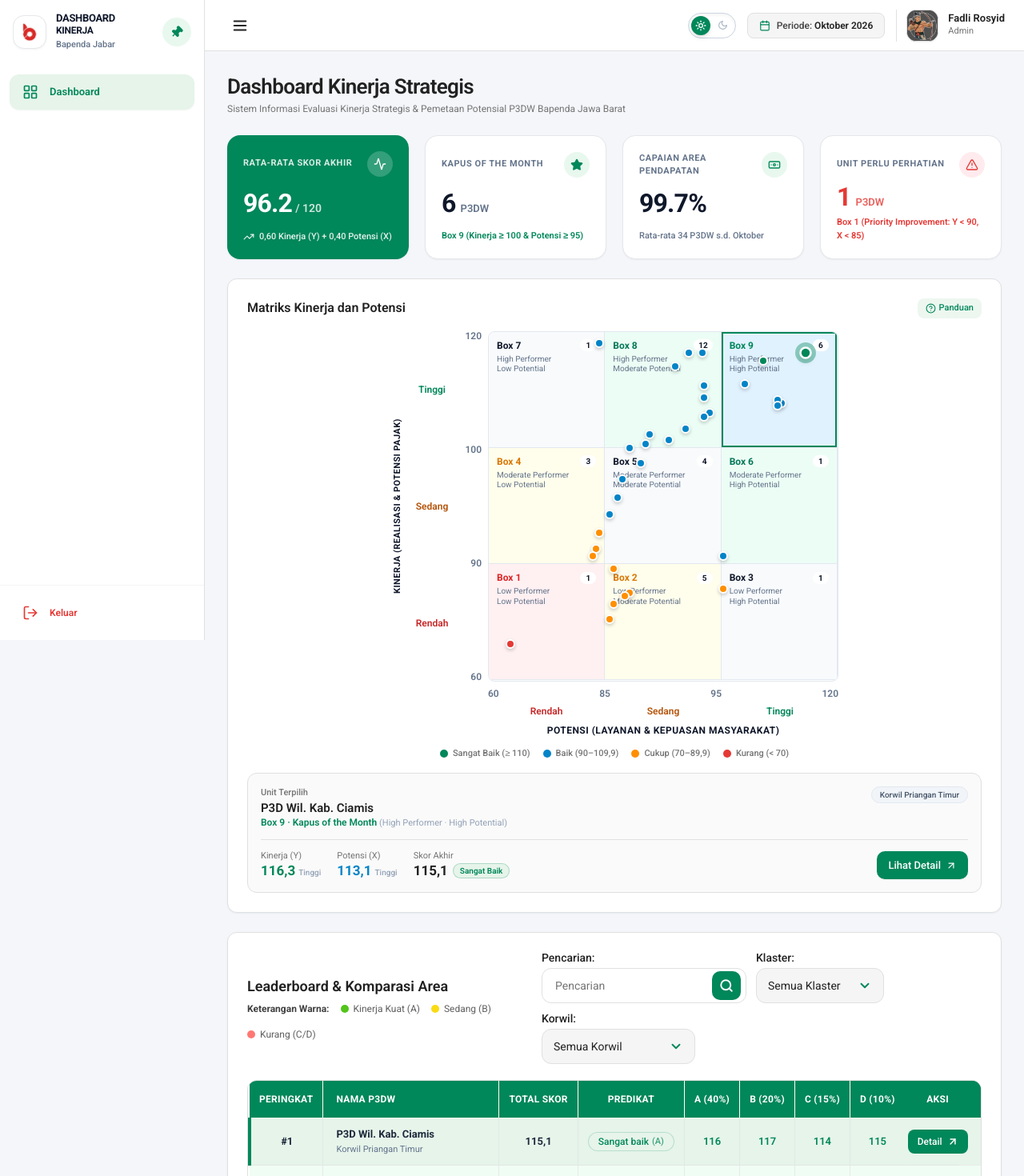
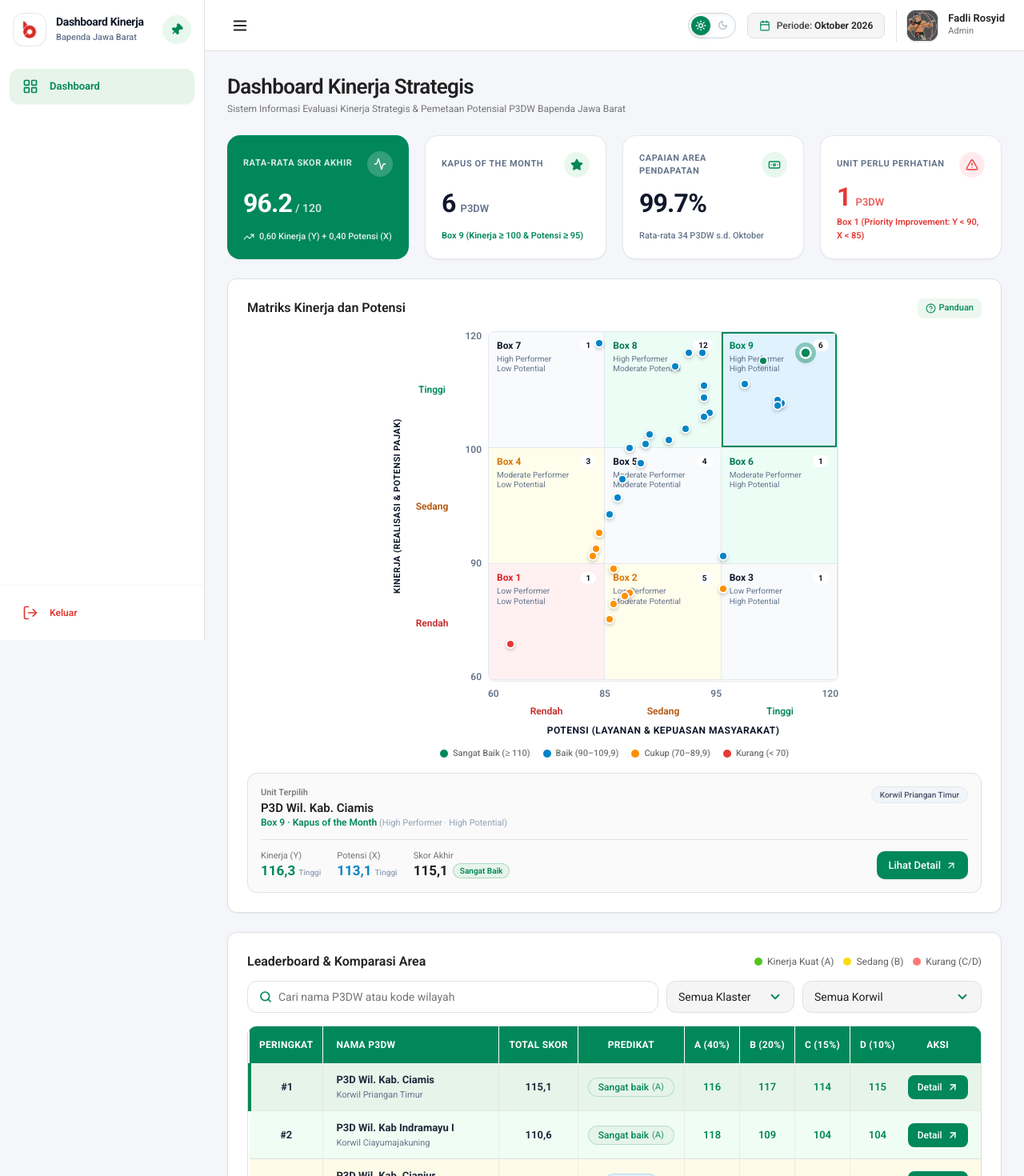
Before and after one commit to galihrakas123/employe-of-the-mont, a React (Vite) app: page /beranda in a window 1280 px wide. Shown: the top 1470 px of the page at 80% size. Built offline with nearby package versions, Linux system fonts and the light colour scheme.

Commit message:
feat: enhance CustomSelect component with compact mode and accessibility improvements

```diff
--- a/src/components/ui/CustomSelect.tsx
+++ b/src/components/ui/CustomSelect.tsx
@@ -13,6 +13,8 @@ export interface CustomSelectProps {
   onChange: (value: string) => void;
   placeholder?: string;
   className?: string;
+  /** Tinggi 40px (bawaan 44px) untuk baris filter yang ringkas */
+  compact?: boolean;
 }
 
 export const CustomSelect: React.FC<CustomSelectProps> = ({
@@ -22,6 +24,7 @@ export const CustomSelect: React.FC<CustomSelectProps> = ({
   onChange,
   placeholder = 'Pilih...',
   className = '',
+  compact = false,
 }) => {
   const [isOpen, setIsOpen] = useState(false);
   const containerRef = useRef<HTMLDivElement>(null);
@@ -57,8 +60,9 @@ export const CustomSelect: React.FC<CustomSelectProps> = ({
       {/* Select Trigger Box (Sesuai Desain Sistem: h-[44px], rounded-[12px], border-[#E0E0E0], open: border-[#00875A]) */}
       <button
         type="button"
+        aria-label={label ?? placeholder}
         onClick={() => setIsOpen((prev) => !prev)}
-        className={`w-full min-w-[150px] h-[44px] flex items-center justify-between gap-3 px-3.5 rounded-[12px] transition-all text-left outline-none ${
+        className={`w-full min-w-[150px] ${compact ? 'h-10' : 'h-[44px]'} flex items-center justify-between gap-3 px-3.5 rounded-[12px] transition-all text-left outline-none ${
           isOpen
             ? 'border-2 border-[#00875A] bg-white dark:!bg-[#0F172A] shadow-sm'
             : 'border border-[#E0E0E0] dark:border-[#334155] bg-[#F5F5F5] dark:!bg-[#0F172A] hover:bg-white dark:hover:!bg-[#1E293B] hover:border-[#00875A]'
--- a/src/layout/Sidebar/index.tsx
+++ b/src/layout/Sidebar/index.tsx
@@ -31,17 +31,14 @@ export const Sidebar: React.FC = () => {
             <img src={bapendaLogo} alt="Logo Bapenda" className="w-full h-full object-contain" />
           </div>
 
-          {/* Teks: DASHBOARD / KINERJA / Bapenda Jabar */}
+          {/* Teks brand: dua baris ringkas */}
           {isExpanded && (
             <div className="overflow-hidden transition-opacity duration-200 flex flex-col justify-center">
-              <div className="text-[13px] font-black tracking-tight text-[#0F172A] dark:text-[#F8FAFC] uppercase leading-none whitespace-nowrap">
-                DASHBOARD
-              </div>
-              <div className="text-[12px] font-bold tracking-tight text-[#0F172A] dark:text-[#F8FAFC] uppercase leading-tight whitespace-nowrap mt-0.5">
-                KINERJA
+              <div className="text-[14px] font-bold tracking-tight text-[#0F172A] dark:text-[#F8FAFC] leading-tight whitespace-nowrap">
+                Dashboard Kinerja
               </div>
               <div className="text-[11px] font-medium text-[#64748B] dark:text-[#94A3B8] whitespace-nowrap mt-0.5">
-                Bapenda Jabar
+                Bapenda Jawa Barat
               </div>
             </div>
           )}
--- a/src/pages/beranda/index.tsx
+++ b/src/pages/beranda/index.tsx
@@ -386,69 +386,53 @@ export const BerandaDashboardPage: React.FC = () => {
 
       {/* 3. LEADERBOARD & KOMPARASI AREA (Sesuai Referensi Gambar) */}
       <section className="flex-[3_1_860px] min-w-0 max-w-full flex flex-col bg-white dark:bg-[#1E293B] rounded-xl p-4 sm:p-6 border border-[#E0E0E0] dark:border-[#334155] shadow-sm">
-        {/* Header: Title, Keterangan Warna, & Filter Controls */}
-        <div className="flex flex-col lg:flex-row justify-between items-start lg:items-center gap-4 mb-5">
-          <div>
-            <h3 className="text-[18px] font-semibold text-[#212121] dark:text-[#F8FAFC]">
+        {/* Header: judul & keterangan warna sebaris, filter dalam satu baris di bawahnya */}
+        <div className="flex flex-col gap-3 mb-4">
+          <div className="flex flex-wrap items-center justify-between gap-x-4 gap-y-1">
+            <h3 className="text-[16px] font-semibold text-[#212121] dark:text-[#F8FAFC]">
               Leaderboard &amp; Komparasi Area
             </h3>
-
-            {/* Keterangan Warna Sesuai Gambar Referensi (Kinerja Kuat A, Sedang B, Kurang C/D) */}
-            <div className="flex items-center gap-3.5 mt-1.5 text-[12px] text-[#616161] dark:text-[#94A3B8] flex-wrap">
-              <span className="text-[#424242] dark:text-[#E2E8F0] font-bold">Keterangan Warna:</span>
-              <span className="flex items-center gap-1.5 text-[#616161] dark:text-[#CBD5E1]">
+            <div className="flex items-center gap-3 text-[12px] text-[#616161] dark:text-[#CBD5E1] flex-wrap">
+              <span className="flex items-center gap-1.5">
                 <span className="w-2.5 h-2.5 rounded-full bg-[#52C41A] inline-block shrink-0" /> Kinerja Kuat (A)
               </span>
-              <span className="flex items-center gap-1.5 text-[#616161] dark:text-[#CBD5E1]">
+              <span className="flex items-center gap-1.5">
                 <span className="w-2.5 h-2.5 rounded-full bg-[#FADB14] inline-block shrink-0" /> Sedang (B)
               </span>
-              <span className="flex items-center gap-1.5 text-[#616161] dark:text-[#CBD5E1]">
+              <span className="flex items-center gap-1.5">
                 <span className="w-2.5 h-2.5 rounded-full bg-[#FF7875] inline-block shrink-0" /> Kurang (C/D)
               </span>
             </div>
           </div>
 
-          {/* Form Controls: Pencarian (Sesuai Gambar Referensi Kedua), Klaster, Kanwil */}
-          <div className="flex flex-wrap items-end gap-3 w-full lg:w-auto">
-            {/* Input Pencarian Sesuai Desain Sistem (Gambar Referensi ke-2: Rounded-12px & Tombol Hijau Squircle) */}
-            <div className="flex flex-col">
-              <span className="text-[14px] font-medium text-[#212121] dark:text-[#F8FAFC] mb-1.5 leading-none">
-                Pencarian:
-              </span>
-              <div className="flex items-center w-56 sm:w-64 h-[44px] pl-4 pr-1.5 bg-white dark:bg-[#0F172A] border border-[#E0E0E0] dark:border-[#334155] rounded-[12px] shadow-2xs focus-within:border-[#00875A] focus-within:ring-1 focus-within:ring-[#00875A] transition-all">
+          <div className="flex flex-wrap items-center gap-2.5">
+            {/* Pencarian langsung saat mengetik */}
+            <label className="flex-[1_1_220px] flex items-center gap-2 h-10 px-3.5 bg-white dark:bg-[#0F172A] border border-[#E0E0E0] dark:border-[#334155] rounded-[12px] shadow-2xs focus-within:border-[#00875A] focus-within:ring-1 focus-within:ring-[#00875A] transition-all">
+              <Search size={16} className="text-[#00875A] shrink-0 stroke-[2.5]" />
               <input
                 type="text"
-                  placeholder="Pencarian"
+                placeholder="Cari nama P3DW atau kode wilayah"
+                aria-label="Pencarian"
                 value={searchQuery}
                 onChange={(e) => setSearchQuery(e.target.value)}
                 className="w-full bg-transparent border-none outline-none text-[14px] text-[#212121] dark:text-[#F8FAFC] placeholder:text-[#757575] dark:placeholder:text-[#94A3B8]"
               />
-                <button
-                  type="button"
-                  className="w-[36px] h-[36px] rounded-[10px] bg-[#00875A] hover:bg-[#00724C] text-white flex items-center justify-center shrink-0 ml-1.5 transition cursor-pointer active:scale-95 shadow-xs"
-                  title="Cari"
-                >
-                  <Search size={18} className="stroke-[2.5]" />
-                </button>
-              </div>
-            </div>
-
-            {/* Klaster Select */}
+            </label>
             <CustomSelect
-              label="Klaster:"
+              compact
+              placeholder="Klaster"
               value={filterKlaster}
               options={klasterOptions}
               onChange={(val) => setFilterKlaster(val)}
-              className="w-36 sm:w-40"
+              className="w-40"
             />
-
-            {/* Korwil Select (Sesuai Permintaan User: Nama Filter 'Korwil' & Opsi 'Semua Korwil') */}
             <CustomSelect
-              label="Korwil:"
+              compact
+              placeholder="Korwil"
               value={filterKorwil}
               options={korwilOptions}
               onChange={(val) => setFilterKorwil(val)}
-              className="w-44 sm:w-48"
+              className="w-56"
             />
           </div>
         </div>
```
Lines whose indentation alone changed are shown as unchanged.
